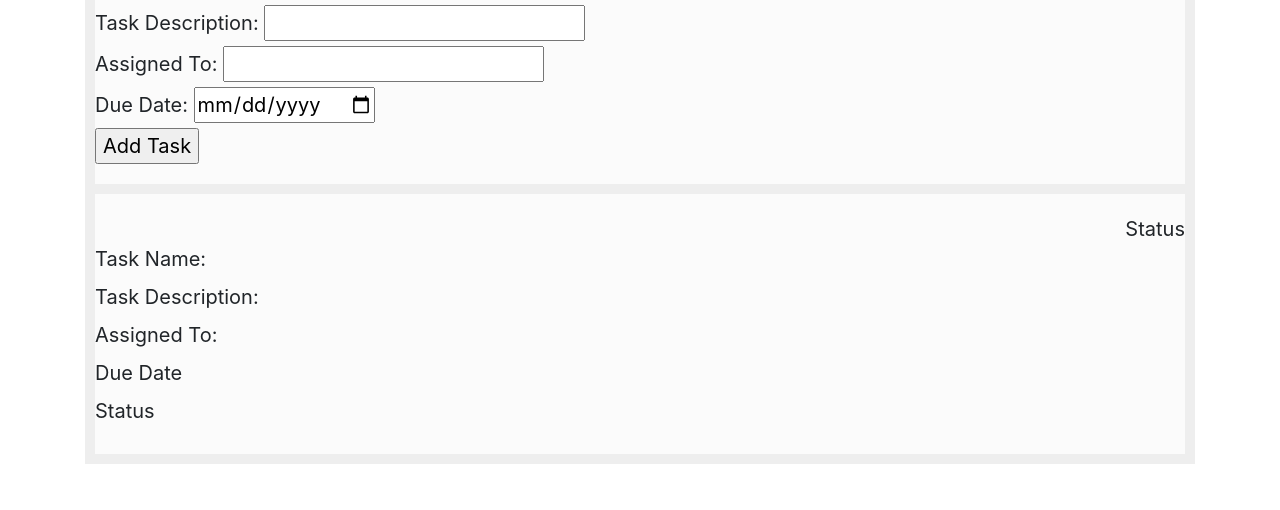
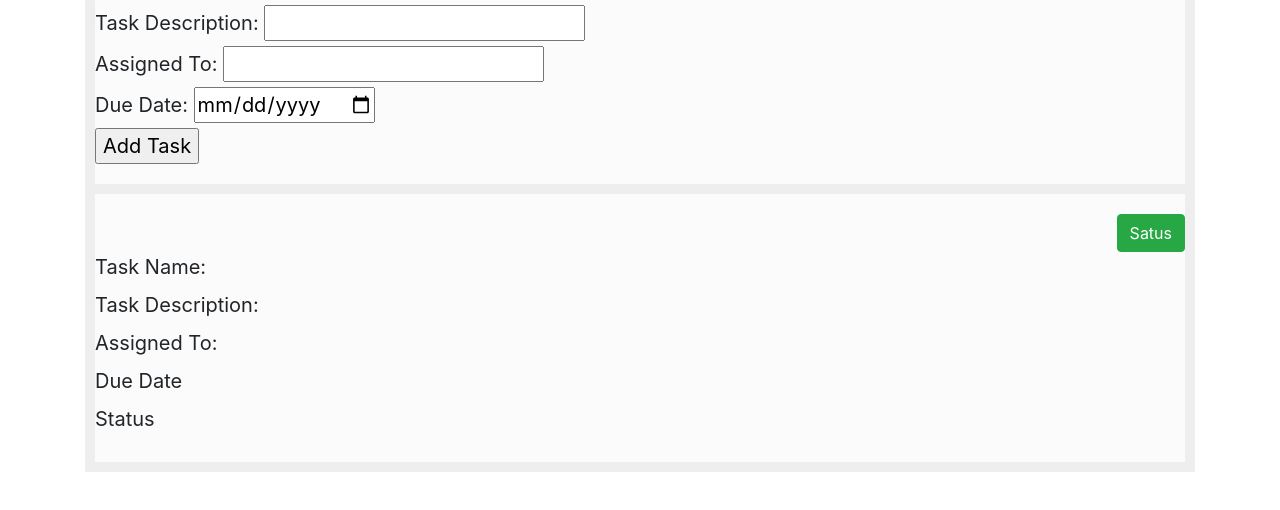
Before and after one commit to tekacode/task-manager, a plain HTML site: page add-task.html in a window 1280 px wide. Shown: the part 218-728 px from the top of the page. Drawn offline with nearby package versions, Linux system fonts and the light colour scheme.

Commit message:
new file added

```diff
--- a/add-task.html
+++ b/add-task.html
@@ -66,7 +66,10 @@
             </form>
         </div>
         <div class="status1">
-        <div id="stat">Status</div>
+        <div id="stat">
+        <button type="button" class="btn btn-success">Satus</button>
+
+        </div>
         <div>
             <label>Task Name:</label>
             <br>
@@ -77,6 +80,7 @@
             <label>Due Date</label>
             <br>
             <label>Status</label>
+
         </div>
 
         </div>
```
